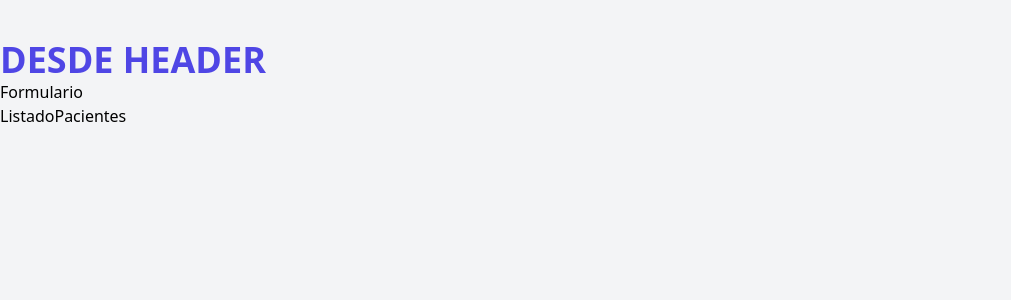
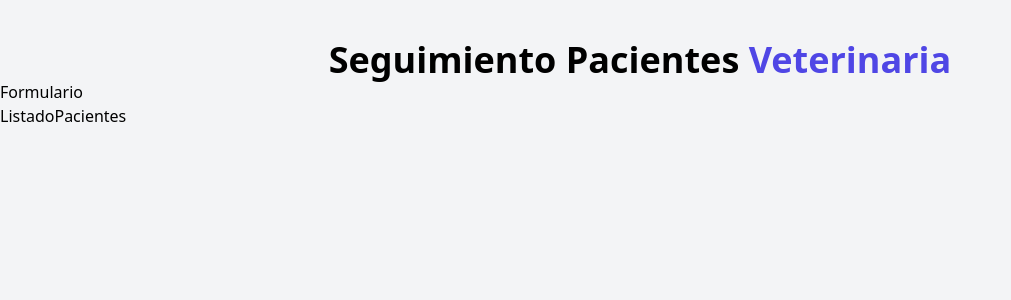
Before and after one commit to joseangvas/citas-react, a React (Vite) app: page / in a window 1280 px wide. Shown: the top 300 px of the page, without its empty margins (0-1011 px from the left). Built offline with nearby package versions, Linux system fonts and the light colour scheme.

Commit message:
Crear Titulo de Vista.

```diff
--- a/src/components/Header.jsx
+++ b/src/components/Header.jsx
@@ -2,7 +2,12 @@ function Header() {
 
 
   return (
-    <h1 className="text-4xl font-bold uppercase text-indigo-600 mt-5">Desde Header</h1>
+    <>
+      <h1 className="font-black text-4xl text-center w-1/2 mx-auto">
+        Seguimiento Pacientes {''}
+        <span className="text-indigo-600">Veterinaria</span>
+      </h1>
+    </>
   )
 }
 
```
